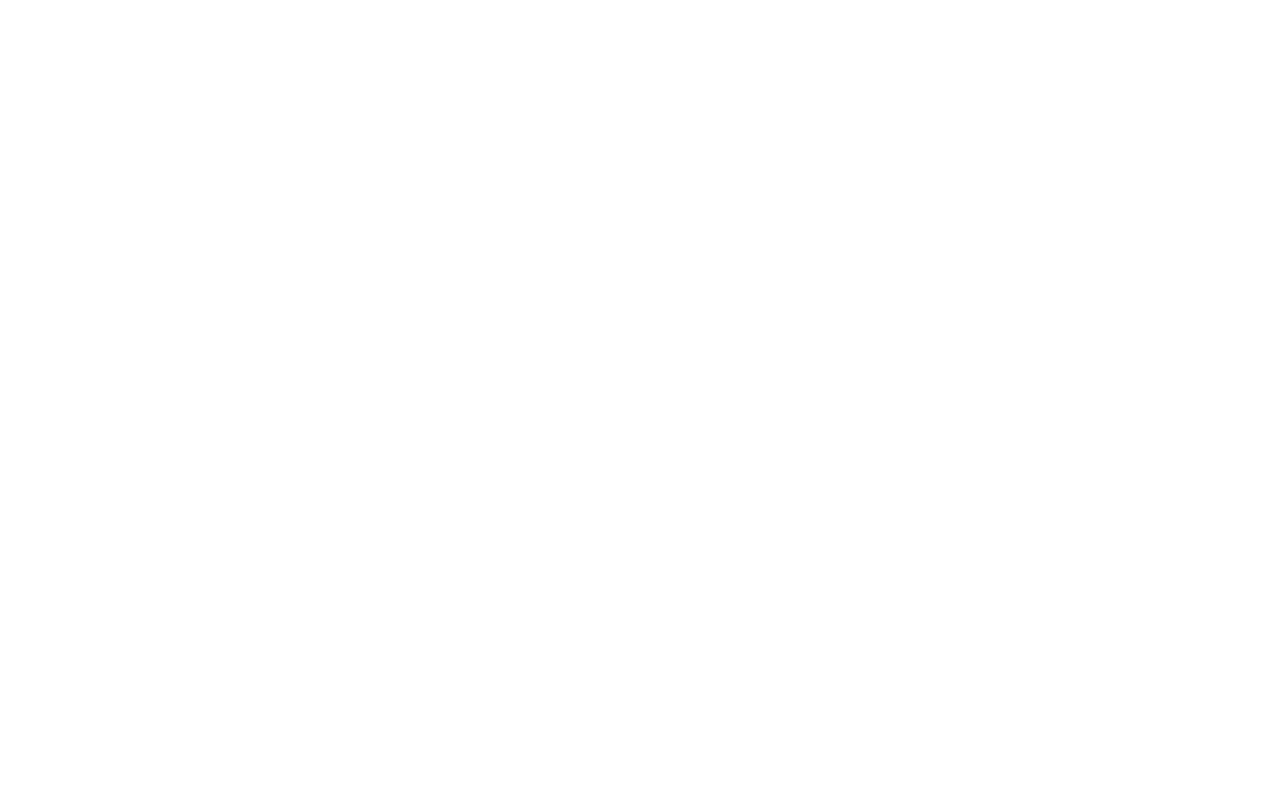
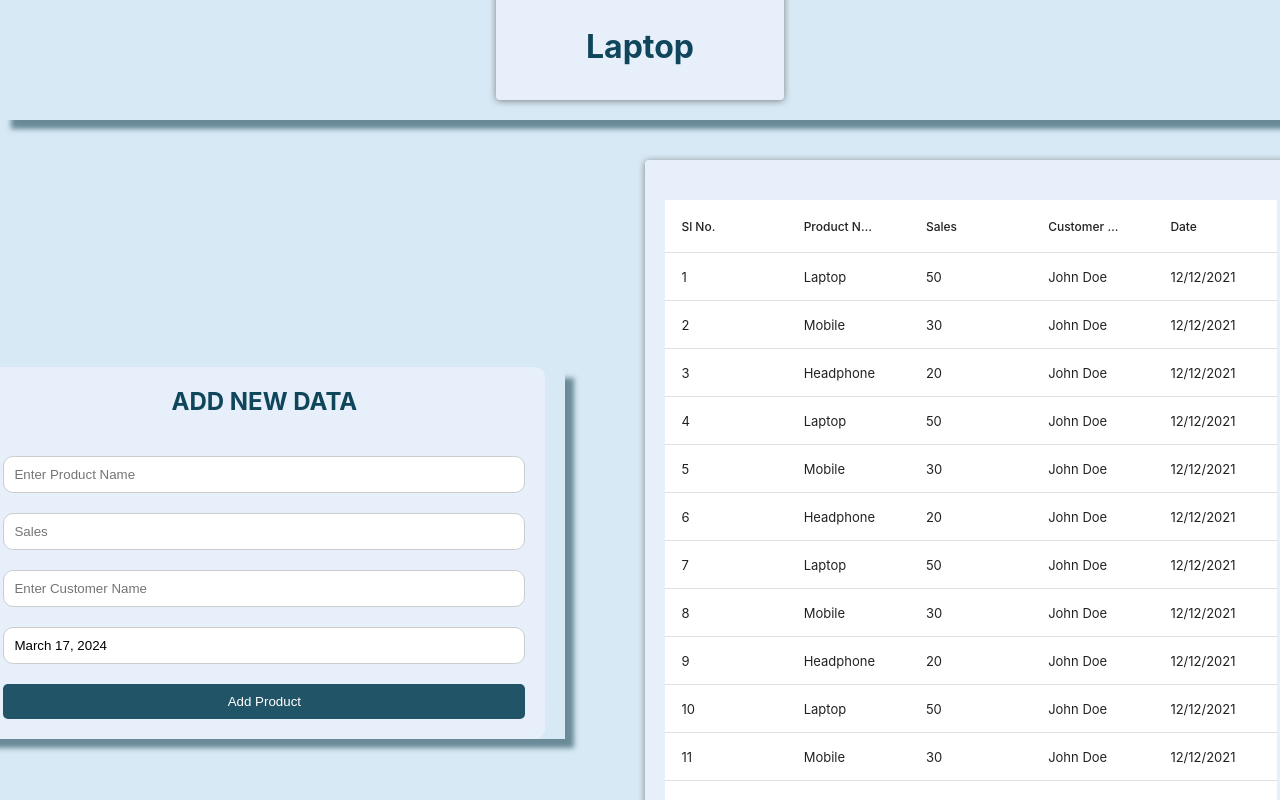
Before and after one commit to ShampaShaw/DashBoard-assignment, a React (Create React App) app: page / in a window 1280 px wide. Shown: the part 980-1780 px from the top of the page. Before the commit the page ends 800 px from the top, so only its background shows below. Built offline with nearby package versions, Linux system fonts and the light colour scheme.

Commit message:
Update styling and add new components

```diff
--- a/package.json
+++ b/package.json
@@ -3,13 +3,17 @@
   "version": "0.1.0",
   "private": true,
   "dependencies": {
+    "@emotion/react": "^11.11.4",
     "@testing-library/jest-dom": "^5.17.0",
     "@testing-library/react": "^13.4.0",
     "@testing-library/user-event": "^13.5.0",
     "react": "^18.2.0",
+    "react-data-table-component": "^7.6.2",
+    "react-datepicker": "^6.4.0",
     "react-dom": "^18.2.0",
     "react-icons": "^5.0.1",
     "react-scripts": "5.0.1",
+    "styled-components": "^6.1.8",
     "tailwind": "^4.0.0",
     "web-vitals": "^2.1.4"
   },
--- a/src/App.css
+++ b/src/App.css
@@ -1,12 +1,3 @@
 .app{
-    text-align: center;
-    background-color: #282c34;
-    min-height: 100vh;
-    display: flex;
-    flex-direction: column;
-    align-items: center;
-    justify-content: center;
-    font-size: calc(10px + 2vmin);
-    color: white;
-    overflow: hidden;
+
 }
--- /dev/null
+++ b/src/components/form/Form.jsx
@@ -0,0 +1,43 @@
+import React, { useState } from 'react';
+import './form.css';
+import DatePicker from 'react-datepicker';
+import 'react-datepicker/dist/react-datepicker.css'; // Import the default CSS for react-datepicker
+
+function Form() {
+  const [startDate, setStartDate] = useState(new Date());
+
+  return (
+    <div className='container'>
+      <div className='form'>
+        <div className='title'>ADD NEW DATA</div>
+        <form>
+          <div className='user-details'>
+            <div className='input-box'>
+              <input type='text' placeholder='Enter Product Name' required />
+            </div>
+            <div className='input-box'>
+              <input type='number' placeholder='Sales' required />
+            </div>
+            <div className='input-box'>
+              <input type='text' placeholder='Enter Customer Name' />
+            </div>
+            <div className='input-box'>
+              <DatePicker
+                selected={startDate}
+                onChange={date => setStartDate(date)}
+                dateFormat="MMMM d, yyyy" // Date format
+                placeholderText="Select Date" // Placeholder text for the input field
+                className='date-picker' // Custom class name for styling
+              />
+            </div>
+          </div>
+          <div className='button'>
+            <input type='submit' value='Add Product' />
+          </div>
+        </form>
+      </div>
+    </div>
+  );
+}
+
+export default Form;
--- /dev/null
+++ b/src/components/form/form.css
@@ -0,0 +1,68 @@
+/* form.css */
+
+.container {
+    -webkit-box-shadow: 10px 10px 5px -1px rgba(67, 103, 116, 0.62);
+    -moz-box-shadow: 10px 10px 5px -1px rgba(41,80,94,0.62);
+    box-shadow: 10px 10px 5px -1px rgba(41,80,94,0.62);
+  }
+
+  .form {
+    display: flex;
+  flex-direction: column;
+  align-items: center;
+  justify-content: center;
+  gap: 20px;
+    width: 100%;
+    height: 100%;
+    border-width: 2px;
+    background-color: rgb(231, 240, 250);
+    border-radius: 10px;
+  }
+
+  .title {
+    font-size: 24px;
+    font-weight: bold;
+    margin-bottom: 20px;
+    color: rgb(16, 70, 92);
+  }
+
+  .user-details {
+    display: flex;
+    flex-direction: column;
+  }
+
+  .input-box {
+    margin-bottom: 20px;
+    Width: 100%;
+  }
+
+  .input-box input {
+    width: 500px;
+    padding: 10px;
+    border: 1px solid #ccc;
+    border-radius: 10px;
+    outline: none;
+  }
+
+  .date-picker {
+    width: calc(100% - 22px); /* Adjust width to account for padding and border */
+    padding: 10px;
+    border: 1px solid #ccc;
+    border-radius: 5px;
+    outline: none;
+  }
+
+  .button input[type='submit'] {
+    width: 100%;
+    padding: 10px;
+    background-color: #225468;
+    color: #fff;
+    border: none;
+    border-radius: 5px;
+    cursor: pointer;
+    outline: none;
+  }
+
+  .button input[type='submit']:hover {
+    background-color: #193a47;
+  }
--- /dev/null
+++ b/src/components/table/dataTable/DataTable.jsx
@@ -0,0 +1,65 @@
+import React from 'react';
+import './dataTable.css'; // Added CSS file
+import DataTable from 'react-data-table-component'; // Changed from 'Table' to 'DataTable'
+
+function DataTableComponent() {
+  const columns = [
+    {
+      name: 'Sl No.',
+      selector: row => row.id,
+      sortable: true,
+    },
+    {
+      name: 'Product Name',
+      selector: row => row.name,
+      sortable: true,
+    },
+    {
+      name: 'Sales',
+      selector: row => row.Sales,
+      sortable: true,
+    },
+    {
+      name: 'Customer Name',
+      selector: row => row.customerName,
+      sortable: true,
+    },
+    {
+      name: 'Date',
+      selector: row => row.date,
+      sortable: true,
+    },
+  ];
+
+
+    const data = [
+        { id: 1, name: 'Laptop', Sales: 50, customerName: 'John Doe', date: '12/12/2021' },
+        { id: 2, name: 'Mobile', Sales: 30, customerName: 'John Doe', date: '12/12/2021' },
+        { id: 3, name: 'Headphone', Sales: 20, customerName: 'John Doe', date: '12/12/2021' },
+        { id: 4, name: 'Laptop', Sales: 50, customerName: 'John Doe', date: '12/12/2021' },
+        { id: 5, name: 'Mobile', Sales: 30, customerName: 'John Doe', date: '12/12/2021' },
+        { id: 6, name: 'Headphone', Sales: 20, customerName: 'John Doe', date: '12/12/2021' },
+        { id: 7, name: 'Laptop', Sales: 50, customerName: 'John Doe', date: '12/12/2021' },
+        { id: 8, name: 'Mobile', Sales: 30, customerName: 'John Doe', date: '12/12/2021' },
+        { id: 9, name: 'Headphone', Sales: 20, customerName: 'John Doe', date: '12/12/2021' },
+        { id: 10, name: 'Laptop', Sales: 50, customerName: 'John Doe', date: '12/12/2021' },
+        { id: 11, name: 'Mobile', Sales: 30, customerName: 'John Doe', date: '12/12/2021' },
+        { id: 12, name: 'Headphone', Sales: 20, customerName: 'John Doe', date: '12/12/2021' },
+        { id: 13, name: 'Laptop', Sales: 50, customerName: 'John Doe', date: '12/12/2021' },
+        { id: 14, name: 'Mobile', Sales: 30, customerName: 'John Doe', date: '12/12/2021' },
+    ];
+
+    return (
+      console.log(data),
+      console.log(columns),
+        <div className='container'>
+          <DataTable
+            columns={columns}
+            data={data}
+            fixedHeader
+            ></DataTable>
+        </div>
+      );
+    }
+
+    export default DataTableComponent;
--- /dev/null
+++ b/src/components/table/dataTable/dataTable.css
@@ -0,0 +1,6 @@
+.container{
+    flex-direction: column;
+    -webkit-box-shadow: 10px 10px 5px -1px rgba(67, 103, 116, 0.62);
+    -moz-box-shadow: 10px 10px 5px -1px rgba(41,80,94,0.62);
+    box-shadow: 10px 10px 5px -1px rgba(41,80,94,0.62);
+}
--- /dev/null
+++ b/src/components/table/topProduct/topProduct.css
@@ -0,0 +1,3 @@
+.container{
+
+}
--- a/src/content/dashboard/Dashboard.jsx
+++ b/src/content/dashboard/Dashboard.jsx
@@ -5,6 +5,8 @@ import { FcBearish } from "react-icons/fc";
 import cart from '../../assests/cart.png'
 import customer from '../../assests/customer.png'
 import product from '../../assests/product.png'
+import Form from '../../components/form/Form';
+import DataTable from '../../components/table/dataTable/DataTable';
 
 function Dashboard() {
   return (
@@ -30,6 +32,10 @@ function Dashboard() {
           <h1 className='productName'>Laptop</h1>
         </div>
       </div>
+      <div className='form-dataTable'>
+        <div className='form'><Form/></div>
+        <div className='dataTable'><DataTable/></div>
+      </div>
     </div>
   )
 }
--- a/src/content/dashboard/dashboard.css
+++ b/src/content/dashboard/dashboard.css
@@ -5,7 +5,7 @@
     align-items: center;
     justify-content: center;
     height: 100%;
-    background-color: #badff8;
+    background-color: #d6e9f5;
     padding: 20px;
     overflow: hidden;
   }
@@ -20,7 +20,6 @@
   height: 100%;
   padding: 20px;
   gap: 100px;
-  overflow: auto; /* Add this line */
 }
 
 .salesBox {
@@ -36,7 +35,13 @@
     border-width: 2px;
     background-color: rgb(231, 240, 250);
     border-radius: 4px;
+    box-shadow: 0px 1px 7px 0px gray;
+}
 
+.salesBox:hover {
+  -webkit-box-shadow: 10px 10px 5px -1px rgba(67, 103, 116, 0.62);
+-moz-box-shadow: 10px 10px 5px -1px rgba(41,80,94,0.62);
+box-shadow: 10px 10px 5px -1px rgba(41,80,94,0.62);
 }
 
 .customer{
@@ -52,6 +57,13 @@
     border-width: 2px;
     background-color: rgb(231, 240, 250);
     border-radius: 4px;
+    box-shadow: 0px 1px 7px 0px gray;
+}
+
+.customer:hover {
+  -webkit-box-shadow: 10px 10px 5px -1px rgba(67, 103, 116, 0.62);
+-moz-box-shadow: 10px 10px 5px -1px rgba(41,80,94,0.62);
+box-shadow: 10px 10px 5px -1px rgba(41,80,94,0.62);
 }
 
 .product{
@@ -67,6 +79,13 @@
     border-width: 2px;
     background-color: rgb(231, 240, 250);
     border-radius: 4px;
+    box-shadow: 0px 1px 7px 0px gray;
+}
+
+.product:hover {
+  -webkit-box-shadow: 10px 10px 5px -1px rgba(67, 103, 116, 0.62);
+-moz-box-shadow: 10px 10px 5px -1px rgba(41,80,94,0.62);
+box-shadow: 10px 10px 5px -1px rgba(41,80,94,0.62);
 }
 
 .title{
@@ -83,3 +102,36 @@
 .productName{
   color: rgb(16, 70, 92);
 }
+
+.form-dataTable{
+  display: flex;
+  flex-direction: row;
+  align-items: center;
+  justify-content: center;
+  width: 100%;
+  height: 100%;
+  padding: 20px;
+  gap: 100px;
+  overflow: auto; /* Add this line */
+
+}
+
+.form{
+
+}
+
+.dataTable{
+  display: flex;
+  flex-direction: column;
+  align-items: center;
+  justify-content: center;
+  gap: 20px;
+  margin-top: 20px;
+    padding: 20px;
+    width: 100%;
+    height: 100%;
+    border-width: 2px;
+    background-color: rgb(231, 240, 250);
+    border-radius: 4px;
+    box-shadow: 0px 1px 7px 0px gray;
+}
```
Also changed, not shown: src/components/table/topProduct/TopProduct.jsx (added, +10 -0 lines), 1 other file (tests, documents, lock files or other folders).
